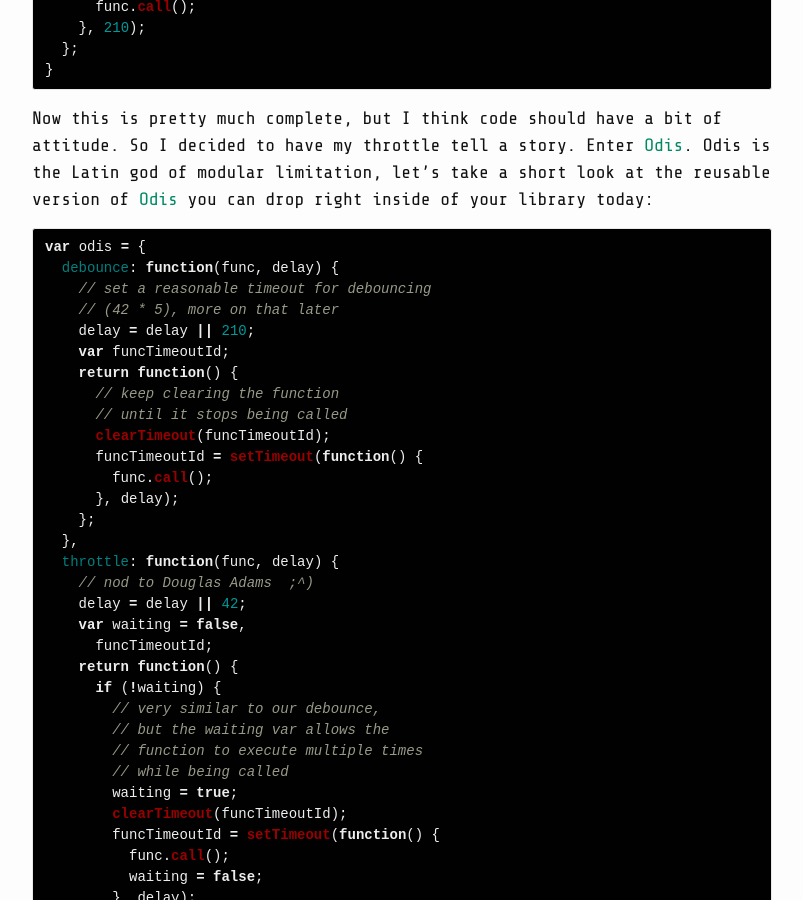
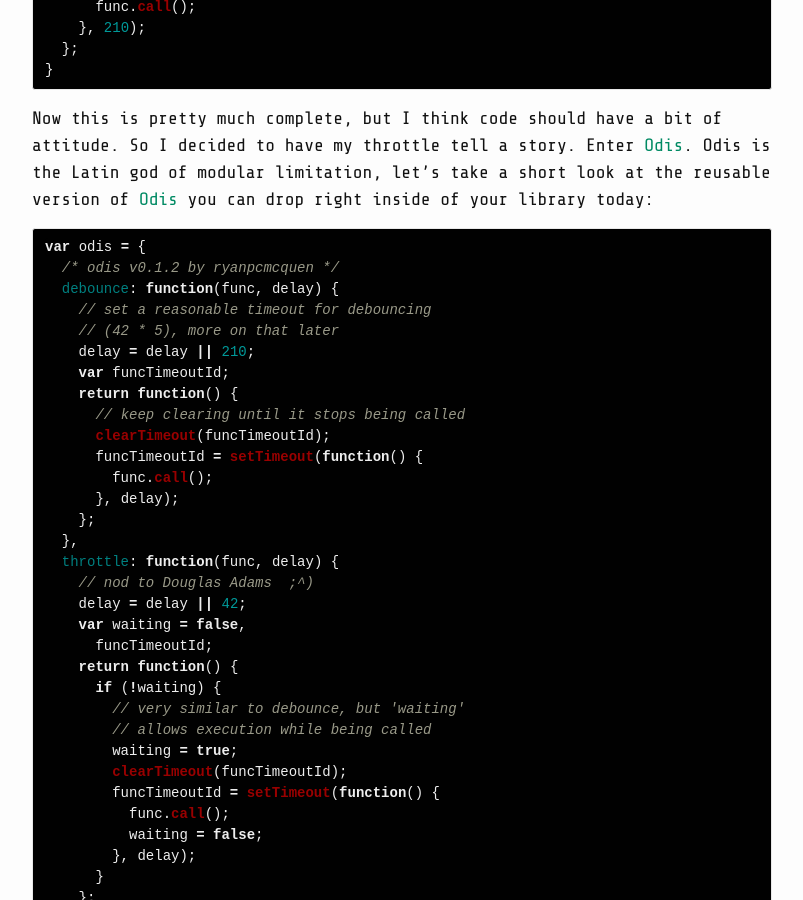
Before and after one commit to ryanpcmcquen/ryanpcmcquen.github.io, a Jekyll site: the page built from _posts/2015-11-28-writing-my-own-throttle.md, in a window 1280 px wide and 900 px high, scrolled down 2789 px. Shown: the whole window, without its empty margins (238-1041 px from the left). Built offline with Jekyll 4.4.1, drawn with Linux system fonts in a browser that asks for light colours; comment, search, counter and statistics services are not loaded.

Commit message:
update odis to 0.1.2

```diff
--- a/_posts/2015-11-28-writing-my-own-throttle.md
+++ b/_posts/2015-11-28-writing-my-own-throttle.md
@@ -116,14 +116,14 @@
 
 {% highlight javascript %}
 var odis = {
+  /* odis v0.1.2 by ryanpcmcquen */
   debounce: function(func, delay) {
     // set a reasonable timeout for debouncing
     // (42 * 5), more on that later
     delay = delay || 210;
     var funcTimeoutId;
     return function() {
-      // keep clearing the function
-      // until it stops being called
+      // keep clearing until it stops being called
       clearTimeout(funcTimeoutId);
       funcTimeoutId = setTimeout(function() {
         func.call();
@@ -137,10 +137,8 @@
       funcTimeoutId;
     return function() {
       if (!waiting) {
-        // very similar to our debounce,
-        // but the waiting var allows the
-        // function to execute multiple times
-        // while being called
+        // very similar to debounce, but 'waiting'
+        // allows execution while being called
         waiting = true;
         clearTimeout(funcTimeoutId);
         funcTimeoutId = setTimeout(function() {
```
